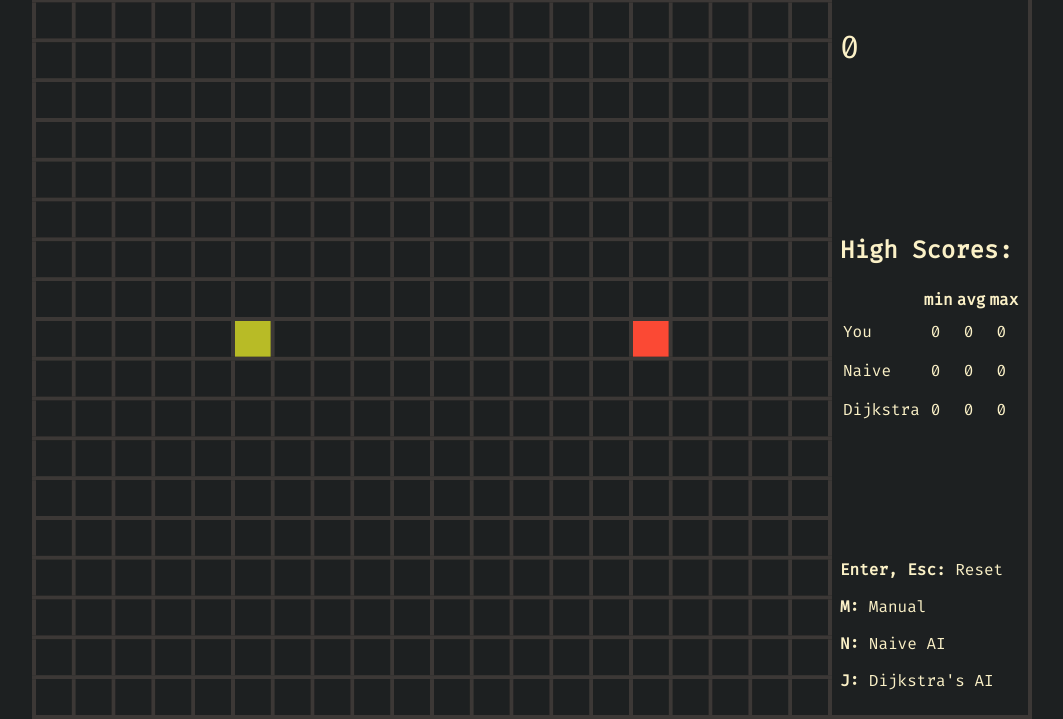
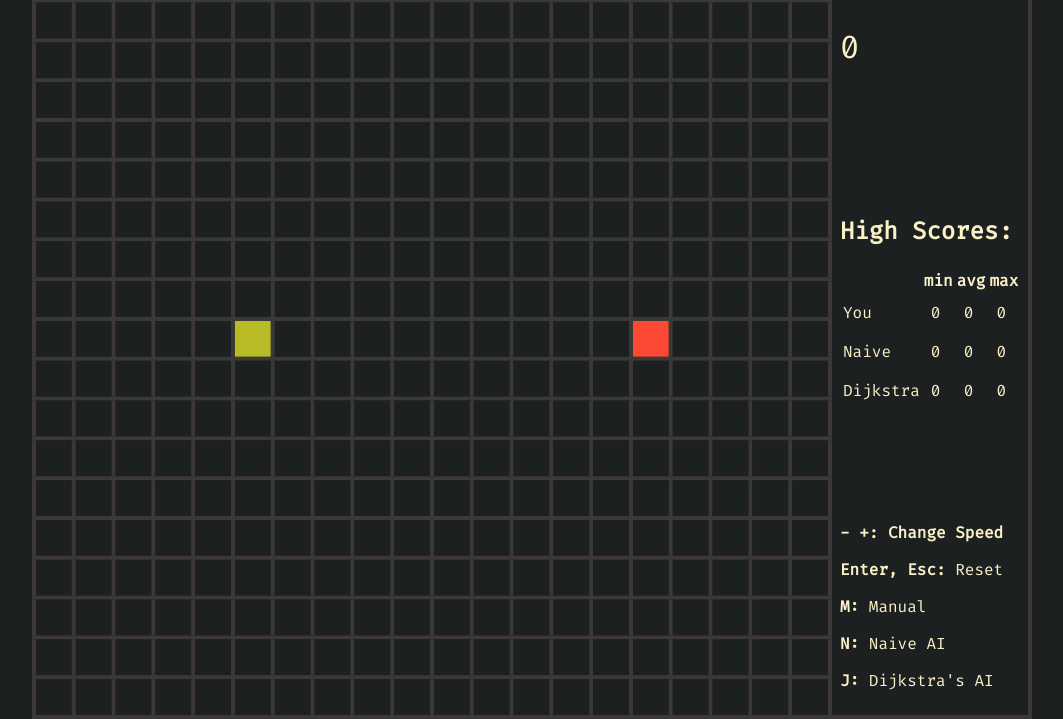
Before and after one commit to zackary-clark/snake-game, a website built with Vite: page index.html in a window 1280 px wide. Shown: the part 81-800 px from the top of the page, without its empty margins (108-1171 px from the left). Built offline with nearby package versions, Linux system fonts and the light colour scheme.

Commit message:
Allow changing speed with + -

```diff
--- a/index.html
+++ b/index.html
@@ -59,10 +59,10 @@
                         <td class="avg" id="dijkstra-avg"></td>
                         <td class="max" id="dijkstra-max"></td>
                     </tr>
-
                 </table>
             </div>
             <div id="controls">
+                <p><strong>- +: Change Speed</strong></p>
                 <p><strong>Enter, Esc:</strong> Reset</p>
                 <p><strong>M:</strong> Manual</p>
                 <p><strong>N:</strong> Naive AI</p>
--- a/src/attachControls.ts
+++ b/src/attachControls.ts
@@ -5,12 +5,16 @@ interface ControlCallbacks {
     setDirection: (newDirection: Direction) => void;
     resetGame: () => void;
     changeAIMode: (type: aiType) => void;
+    lowerSpeed: () => void;
+    raiseSpeed: () => void;
 }
 
 export function attachControls({
     setDirection,
     resetGame,
     changeAIMode,
+    lowerSpeed,
+    raiseSpeed,
 }: ControlCallbacks) {
     window.addEventListener("keydown", (event) => {
         switch (event.key) {
@@ -34,6 +38,13 @@ export function attachControls({
             case "Escape":
                 resetGame();
                 break;
+            case "-":
+                lowerSpeed();
+                break;
+            case "=":
+            case "+":
+                raiseSpeed();
+                break;
             case "j":
                 changeAIMode("dijkstra");
                 break;
--- a/src/config.ts
+++ b/src/config.ts
@@ -5,5 +5,3 @@ export const BOARD_SIZE: number = 20; // must be multiple of 4, for now
 export const BORDER_SIZE: number = 4;
 export const BORDER_COLOR: ColorHexValue = getCSSVar("bg1");
 export const UNFILLED_SQUARE_COLOR: ColorHexValue = getCSSVar("bg0_h");
-export const TICKS_PER_SECOND: number = 60;
-export const SNAKE_SPEED: number = 10;
--- a/src/main.ts
+++ b/src/main.ts
@@ -2,7 +2,7 @@ import { AI, aiFactory, aiType } from "./ai/ai";
 import { attachControls } from "./attachControls";
 import { Board } from "./Board";
 import { resizeCanvas } from "./canvas";
-import { BOARD_SIZE, BORDER_COLOR, BORDER_SIZE, SNAKE_SPEED, TICKS_PER_SECOND } from "./config";
+import { BOARD_SIZE, BORDER_COLOR, BORDER_SIZE } from "./config";
 import { getElementById } from "./helpers";
 import { HighScore } from "./HighScore";
 import { Food } from "./pieces/Food";
@@ -11,10 +11,11 @@ import { Direction } from "./types/Direction";
 
 const defaultFoodX = 3 * (BOARD_SIZE / 4);
 const defaultFoodY = BOARD_SIZE / 2;
+const borderStyle = `${BORDER_SIZE}px solid ${BORDER_COLOR}`;
+const speedOptions = [10, 20, 50, 100, 200, 500];
 
 export function main() {
     const infoPanel = getElementById<HTMLDivElement>("info-panel");
-    const borderStyle = `${BORDER_SIZE}px solid ${BORDER_COLOR}`;
     infoPanel.style.borderTop = borderStyle;
     infoPanel.style.borderBottom = borderStyle;
     infoPanel.style.borderRight = borderStyle;
@@ -26,14 +27,12 @@ export function main() {
 
     let ai: AI | undefined;
     let direction: Direction | null = null;
+    let speed: number = 0;
 
     let score = 0;
     const humanHighScore = new HighScore("human");
     const naiveHighScore = new HighScore("naive");
     const dijkstraHighScore = new HighScore("dijkstra");
-
-    const ticksBetweenMoves = Math.round(TICKS_PER_SECOND / SNAKE_SPEED);
-    let ticksUntilMove = ticksBetweenMoves;
 
     function resetGame() {
         board.clear();
@@ -51,6 +50,16 @@ export function main() {
         changeAIMode: (type: aiType) => {
             resetGame();
             ai = aiFactory(type);
+        },
+        lowerSpeed: () => {
+            if (speed > 0) {
+                speed--;
+            }
+        },
+        raiseSpeed: () => {
+            if (speed < speedOptions.length - 1) {
+                speed++;
+            }
         }
     });
 
@@ -110,9 +119,7 @@ export function main() {
     }
 
     function tick() {
-        ticksUntilMove--;
-        if (snake.isAlive && ticksUntilMove <= 0) {
-            ticksUntilMove = ticksBetweenMoves;
+        if (snake.isAlive) {
             snake.move(direction, eatFoodIfHit);
             if (!snake.isAlive) endGame();
             if (snake.isAlive && ai) {
@@ -122,5 +129,10 @@ export function main() {
         renderFrame();
     }
 
-    setInterval(tick, 1000 / TICKS_PER_SECOND);
+    (function loop() {
+        setTimeout(() => {
+            tick();
+            loop();
+        }, 1000 / speedOptions[speed]);
+    })();
 }
```
